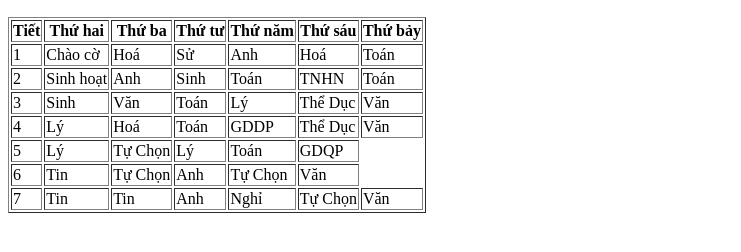
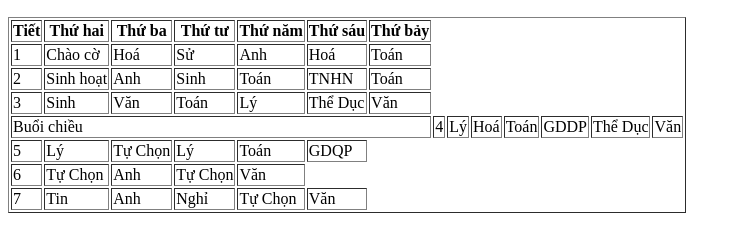
Before and after one commit to henryy-hub/loiminh-project-tam-co-nation, a plain HTML site: page index.html in a window 1280 px wide. Shown: the part 96-348 px from the top of the page, without its empty margins (0-741 px from the left). Drawn offline with Linux system fonts and the light colour scheme.

Commit message:
Update index.html

```diff
--- a/index.html
+++ b/index.html
@@ -19,16 +19,17 @@
          <td>3</td> <td>Sinh</td> <td>Văn</td> <td>Toán</td> <td>Lý</td> <td>Thể Dục</td> <td>Văn</td>
        </tr>
         <tr>
+           <td colspan="7">Buổi chiều</td>
          <td>4</td> <td>Lý</td> <td>Hoá</td> <td>Toán</td> <td>GDDP</td> <td>Thể Dục</td> <td>Văn</td>
         </tr>
          <tr>
           <td>5</td> <td>Lý</td> <td>Tự Chọn</td> <td>Lý</td> <td>Toán</td> <td>GDQP</td>
          </tr>
           <tr>
-          <td>6</td> <td>Tin</td> <td>Tự Chọn</td> <td>Anh</td> <td>Tự Chọn</td> <td>Văn</td>
+          <td>6</td> <td>Tự Chọn</td> <td>Anh</td> <td>Tự Chọn</td> <td>Văn</td>
           </tr>
            <tr>
-          <td>7</td> <td>Tin</td> <td>Tin</td> <td>Anh</td> <td>Nghỉ</td> <td>Tự Chọn</td> <td>Văn</td>
+          <td>7</td> <td>Tin</td> <td>Anh</td> <td>Nghỉ</td> <td>Tự Chọn</td> <td>Văn</td>
     </table>
   </body>
 </html>
```
